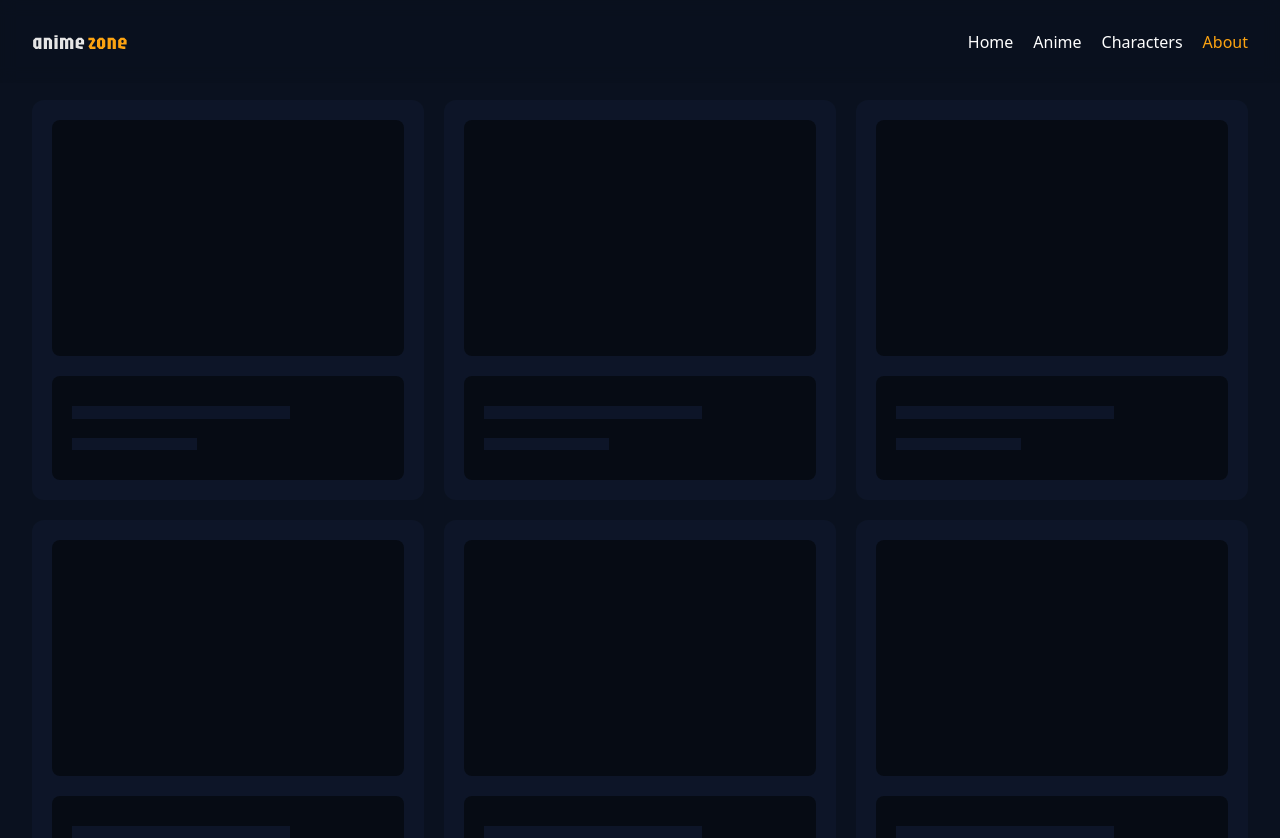
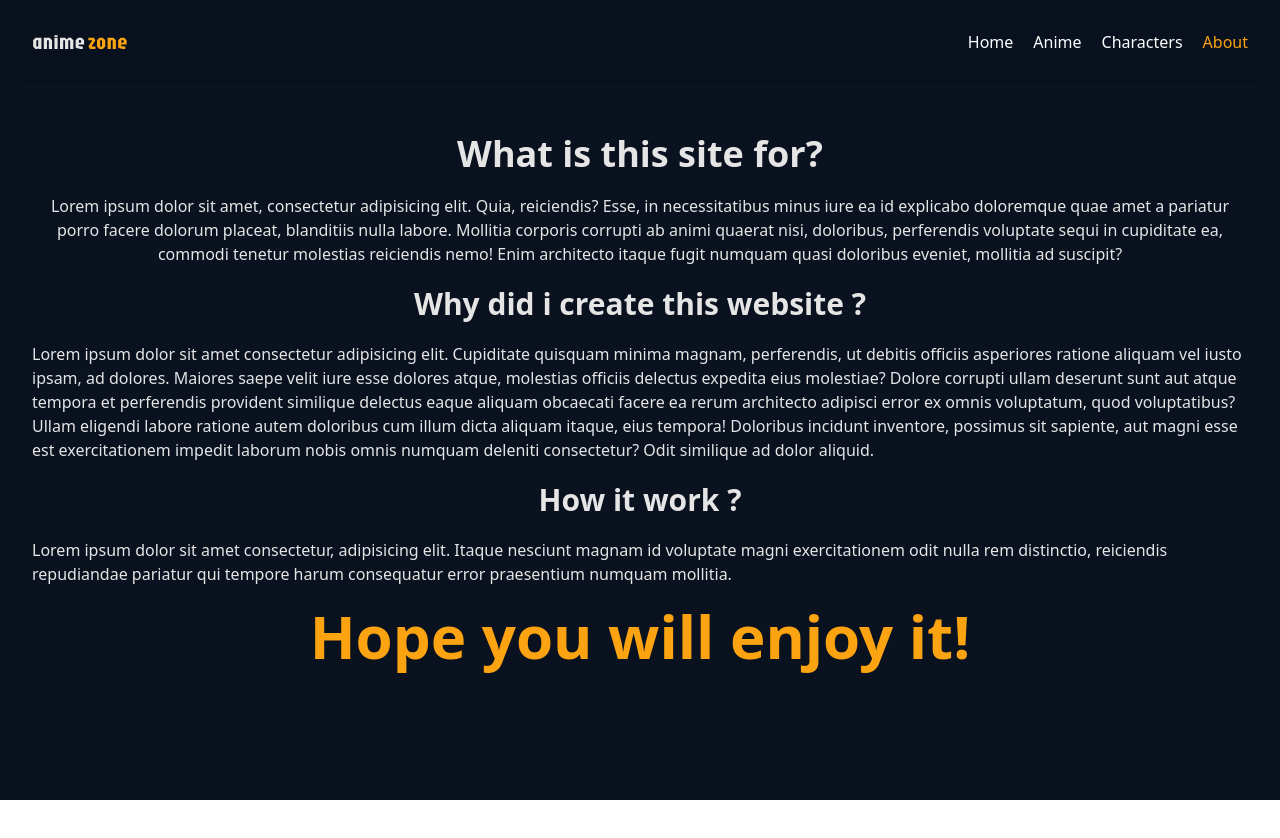
Before and after one commit to stn-dev/anime-zone, a React (Vite) app: page /about in a window 1280 px wide. Shown: the top 838 px of the page. After the commit the page ends 800 px from the top, so only its background shows below. Built offline with nearby package versions, Linux system fonts and the light colour scheme; a web font is replaced by a local one.

Commit message:
simulate about page contents

```diff
--- a/src/page/About.tsx
+++ b/src/page/About.tsx
@@ -1,11 +1,15 @@
 import Container from '../components/Container'
-import SkeletonGroup from '../components/SkeletonGroup'
-
 
 function About() {
   return (
-    <Container tag='section' className='min-h-screen flex items-center justify-center pb-[50px]'>
-      <SkeletonGroup />
+    <Container tag='section' className='min-h-screen flex flex-col justify-center items-center gap-5'>
+      <h1 className='text-4xl font-bold text-neutre text-center ' > What is this site for? </h1>
+      <p className='text-center ' > Lorem ipsum dolor sit amet, consectetur adipisicing elit. Quia, reiciendis? Esse, in necessitatibus minus iure ea id explicabo doloremque quae amet a pariatur porro facere dolorum placeat, blanditiis nulla labore. Mollitia corporis corrupti ab animi quaerat nisi, doloribus, perferendis voluptate sequi in cupiditate ea, commodi tenetur molestias reiciendis nemo! Enim architecto itaque fugit numquam quasi doloribus eveniet, mollitia ad suscipit? </p>
+      <h2 className='text-3xl font-semibold text-center text-neutre ' > Why did i create this website ? </h2>
+      <p> Lorem ipsum dolor sit amet consectetur adipisicing elit. Cupiditate quisquam minima magnam, perferendis, ut debitis officiis asperiores ratione aliquam vel iusto ipsam, ad dolores. Maiores saepe velit iure esse dolores atque, molestias officiis delectus expedita eius molestiae? Dolore corrupti ullam deserunt sunt aut atque tempora et perferendis provident similique delectus eaque aliquam obcaecati facere ea rerum architecto adipisci error ex omnis voluptatum, quod voluptatibus? Ullam eligendi labore ratione autem doloribus cum illum dicta aliquam itaque, eius tempora! Doloribus incidunt inventore, possimus sit sapiente, aut magni esse est exercitationem impedit laborum nobis omnis numquam deleniti consectetur? Odit similique ad dolor aliquid. </p>
+      <h2 className='text-3xl font-semibold text-center'> How it work ? </h2>
+      <p> Lorem ipsum dolor sit amet consectetur, adipisicing elit. Itaque nesciunt magnam id voluptate magni exercitationem odit nulla rem distinctio, reiciendis repudiandae pariatur qui tempore harum consequatur error praesentium numquam mollitia. </p>
+      <h3 className='text-6xl font-bold text-center text-contrasted' > Hope you will enjoy it! </h3>
     </Container>
   )
 }
```
